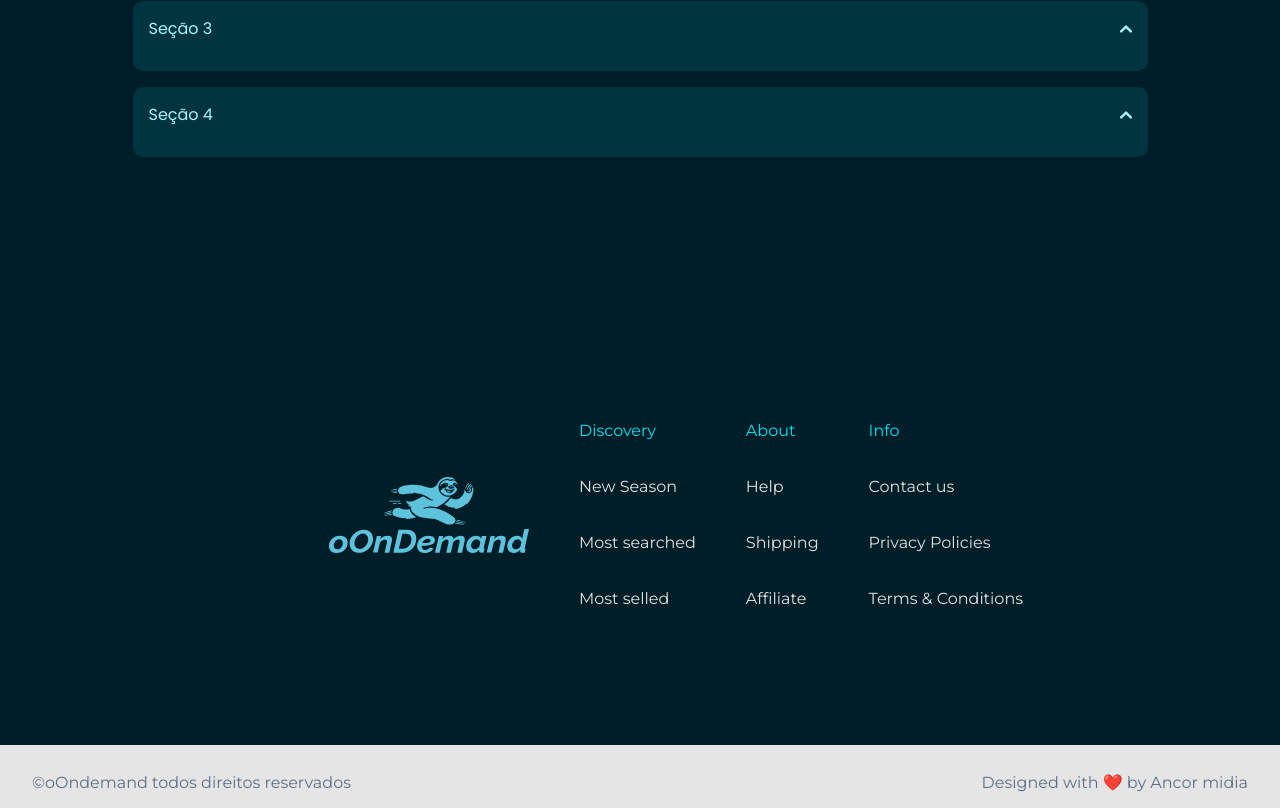
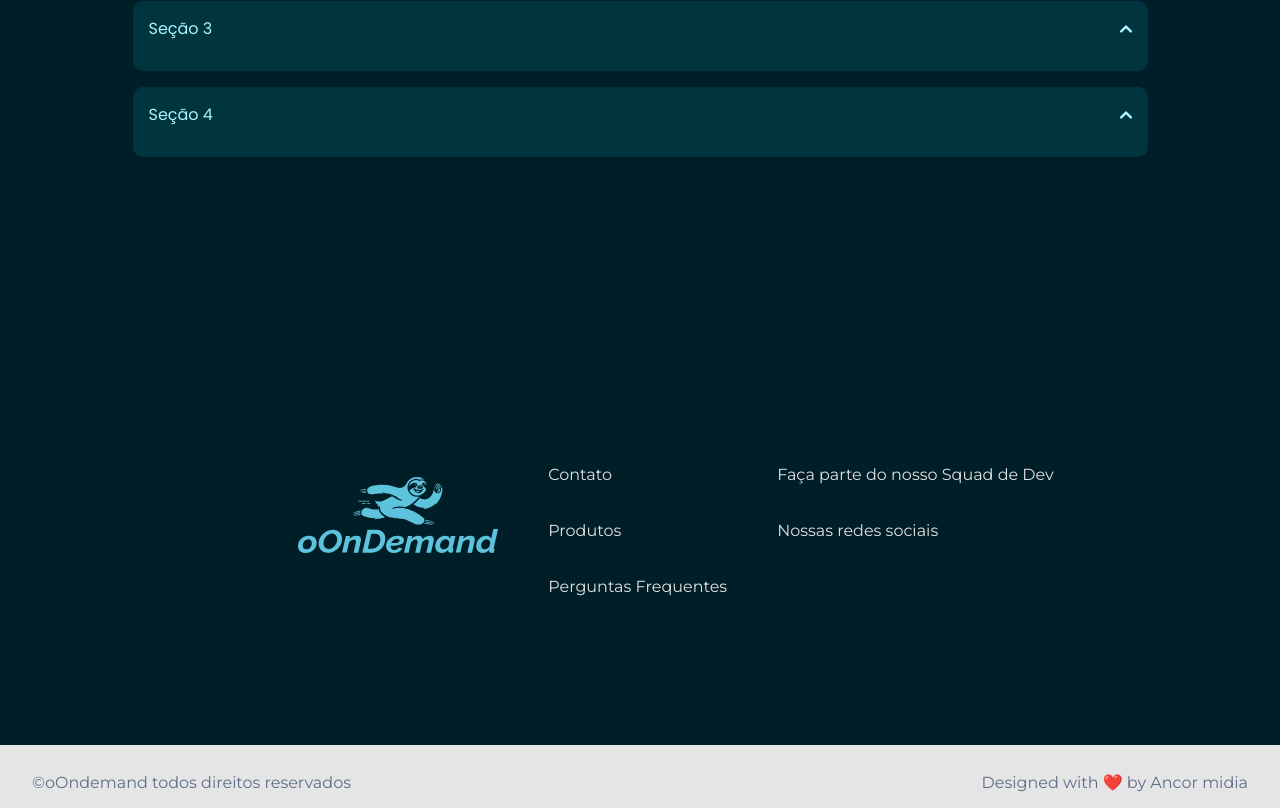
Before and after one commit to lucasribeiroc/oondemand, a Next.js app: page / in a window 1280 px wide. Shown: the part 4508-5316 px from the top of the page. Built offline with nearby package versions, Linux system fonts and the light colour scheme; a web font is replaced by a local one.

Commit message:
refactor: Update FaqModulo component to improve accordion behavior

```diff
--- a/src/components/FaqModulo.js
+++ b/src/components/FaqModulo.js
@@ -23,7 +23,7 @@ const FaqModulo = () => {
               <span className="font-poppins text-[16px] md:text-[16px]">
                 O que é a Teste?
               </span>
-              <span>
+              <span className="pl-2.5">
                 <svg
                   data-accordion-icon
                   className={`w-3 h-3 shrink-0 transition-transform duration-300 ${
@@ -68,7 +68,7 @@ const FaqModulo = () => {
               <span className="font-poppins text-[16px] md:text-[16px]">
                 Seção 2
               </span>
-              <span>
+              <span className="pl-2.5">
                 <svg
                   data-accordion-icon
                   className={`w-3 h-3 shrink-0 transition-transform duration-300 ${
@@ -109,7 +109,7 @@ const FaqModulo = () => {
               <span className="font-poppins text-[16px] md:text-[16px]">
                 Seção 3
               </span>
-              <span>
+              <span className="pl-2.5">
                 <svg
                   data-accordion-icon
                   className={`w-3 h-3 shrink-0 transition-transform duration-300 ${
@@ -150,7 +150,7 @@ const FaqModulo = () => {
               <span className="font-poppins text-[16px] md:text-[16px]">
                 Seção 4
               </span>
-              <span>
+              <span className="pl-2.5">
                 <svg
                   data-accordion-icon
                   className={`w-3 h-3 shrink-0 transition-transform duration-300 ${
--- a/src/components/Home/Faq.js
+++ b/src/components/Home/Faq.js
@@ -1,15 +1,8 @@
-import { useState } from "react";
 import FaqModulo from "../FaqModulo";
 
 const Faq = () => {
-  const [activeIndex, setActiveIndex] = useState(null);
-
-  const toggleAccordion = (index) => {
-    setActiveIndex(activeIndex === index ? null : index);
-  };
-
   return (
-    <div className="w-full h-auto bg-[#001E27] p-4 md:p-8 lg:p-16">
+    <div className="w-full h-auto bg-[#001E27] p-4 md:p-8 lg:p-16" id="faq">
       <div className="text-center pt-10 md:pt-20">
         <p className="font-poppins font-bold text-[24px] md:text-[36px] lg:text-[48px] text-[#00e2f4] inline">
           Sua primeira vez
--- a/src/components/Home/Footer.js
+++ b/src/components/Home/Footer.js
@@ -1,4 +1,5 @@
 import Image from "next/image";
+import Link from "next/link";
 
 const Footer = () => {
   return (
@@ -13,42 +14,41 @@ const Footer = () => {
         />
         <div className="flex flex-col md:flex-row md:justify-center w-full md:w-auto">
           <div className="md:pl-[50px] mb-6 md:mb-0 text-center md:text-left">
-            <p className="text-[#00E2F4] font-montserrat text-[16px]">
-              Discovery
-            </p>
-            <p className="text-[#E1E1E1] font-montserrat text-[16px] mt-8">
-              New Season
-            </p>
-            <p className="text-[#E1E1E1] font-montserrat text-[16px] mt-8">
-              Most searched
-            </p>
-            <p className="text-[#E1E1E1] font-montserrat text-[16px] mt-8">
-              Most selled
-            </p>
+            <Link href="/contato">
+              <span className="text-[#E1E1E1] font-montserrat text-[16px] mt-8 block">
+                Contato
+              </span>
+            </Link>
+            <Link href="/produtos">
+              <span className="text-[#E1E1E1] font-montserrat text-[16px] mt-8 block">
+                Produtos
+              </span>
+            </Link>
+            <Link href="/#faq">
+              <span className="text-[#E1E1E1] font-montserrat text-[16px] mt-8 block">
+                Perguntas Frequentes
+              </span>
+            </Link>
           </div>
           <div className="md:pl-[50px] mb-6 md:mb-0 text-center md:text-left">
-            <p className="text-[#00E2F4] font-montserrat text-[16px]">About</p>
-            <p className="text-[#E1E1E1] font-montserrat text-[16px] mt-8">
-              Help
-            </p>
-            <p className="text-[#E1E1E1] font-montserrat text-[16px] mt-8">
-              Shipping
-            </p>
-            <p className="text-[#E1E1E1] font-montserrat text-[16px] mt-8">
-              Affiliate
-            </p>
-          </div>
-          <div className="md:pl-[50px] text-center md:text-left">
-            <p className="text-[#00E2F4] font-montserrat text-[16px]">Info</p>
-            <p className="text-[#E1E1E1] font-montserrat text-[16px] mt-8">
-              Contact us
-            </p>
-            <p className="text-[#E1E1E1] font-montserrat text-[16px] mt-8">
-              Privacy Policies
-            </p>
-            <p className="text-[#E1E1E1] font-montserrat text-[16px] mt-8">
-              Terms & Conditions
-            </p>
+            <Link href="https://forms.gle/gXjNvQjN5qv9Y4Wb6">
+              <span
+                target="_blank"
+                rel="noopener noreferrer"
+                className="text-[#E1E1E1] font-montserrat text-[16px] mt-8 block"
+              >
+                Faça parte do nosso Squad de Dev
+              </span>
+            </Link>
+            <Link href="https://www.linkedin.com/company/oondemand">
+              <span
+                target="_blank"
+                rel="noopener noreferrer"
+                className="text-[#E1E1E1] font-montserrat text-[16px] mt-8 block"
+              >
+                Nossas redes sociais
+              </span>
+            </Link>
           </div>
         </div>
       </div>
```
